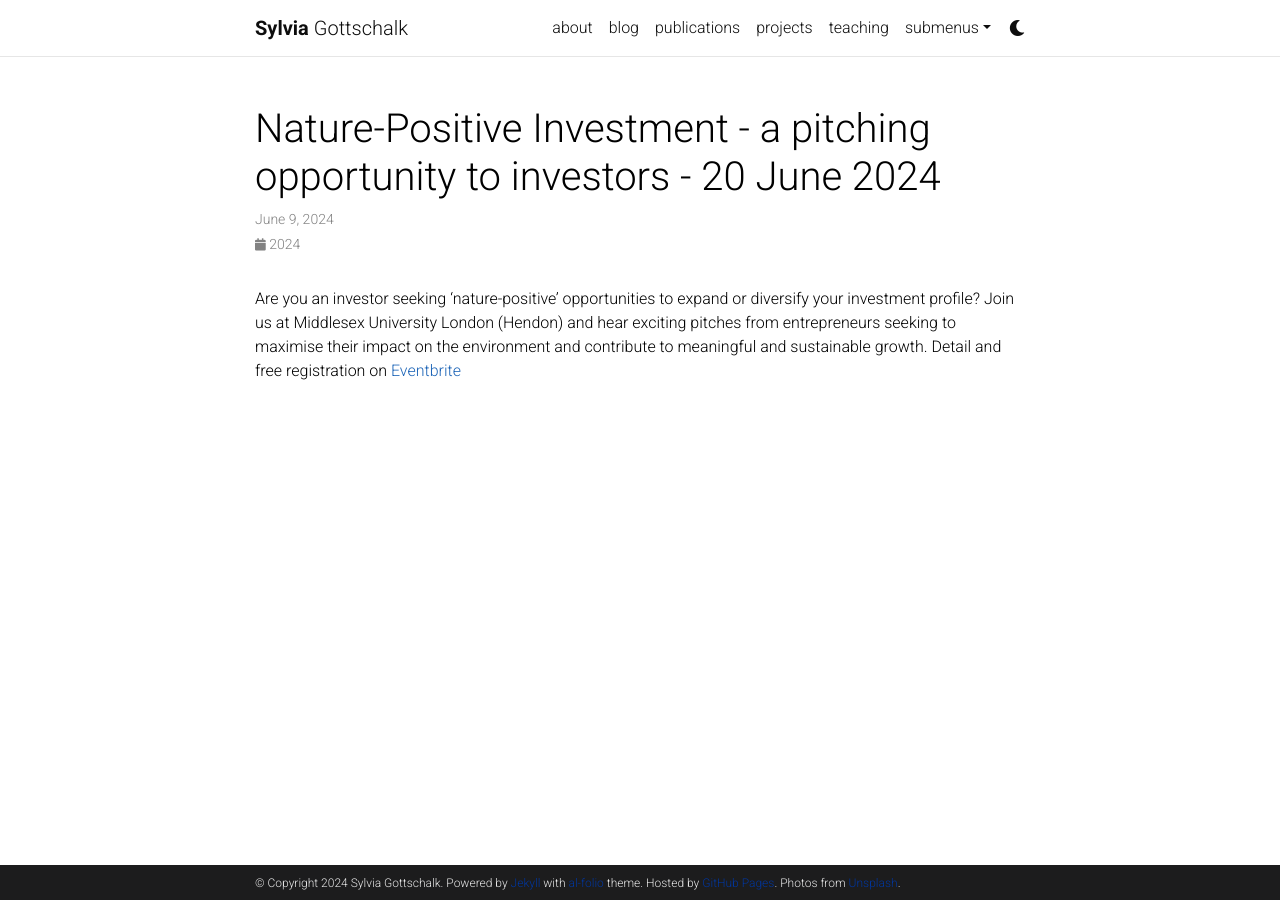
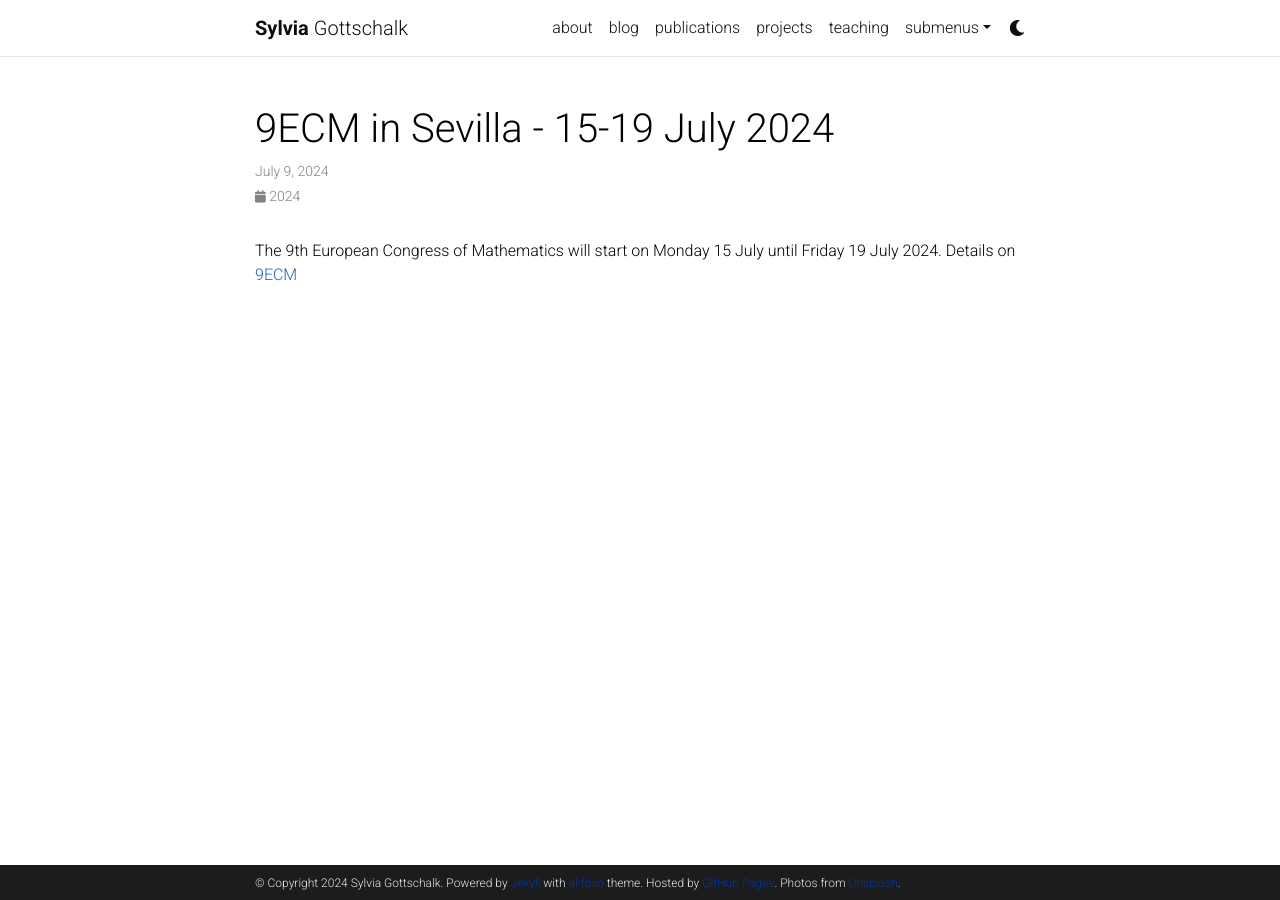
Before and after one commit to sdgottschalk/sgottschalk.io, a Jekyll site: the page built from _news/announcement_2.md, in a window 1280 px wide. Built offline with Jekyll 4.4.1, drawn with Linux system fonts in a browser that asks for light colours; comment, search, counter and statistics services are not loaded; a style sheet for code colours, icons or effects is not loaded.

Commit message:
Update announcement_2.md

```diff
--- a/_news/announcement_2.md
+++ b/_news/announcement_2.md
@@ -1,9 +1,9 @@
 ---
 layout: post
-title: Nature-Positive Investment - a pitching opportunity to investors - 20 June 2024
-date: 2024-06-09 16:11:00-0400
+title: 9ECM in Sevilla - 15-19 July 2024
+date: 2024-07-09 16:11:00-0400
 inline: false
 related_posts: false
 ---
 
-Are you an investor seeking 'nature-positive' opportunities to expand or diversify your investment profile? Join us at Middlesex University London (Hendon) and hear exciting pitches from entrepreneurs seeking to maximise their impact on the environment and contribute to meaningful and sustainable growth. Detail and free registration on [Eventbrite](https://www.eventbrite.co.uk/e/nature-positive-investment-a-pitching-opportunity-for-start-ups-tickets-886389654317?aff=oddtdtcreator&_gl=1%2A1nxkyka%2A_up%2AMQ..%2A_ga%2ANjA2MjA5OTkzLjE3MTc2NjEzOTk.%2A_ga_TQVES5V6SH%2AMTcxNzY2MTM5OS4xLjEuMTcxNzY2MzA3Ni4wLjAuMA..)
+The 9th European Congress of Mathematics will start on Monday 15 July until Friday 19 July 2024. Details on [9ECM](https://www.ecm2024sevilla.com/index.php/about-9ecm/welcome)
```
